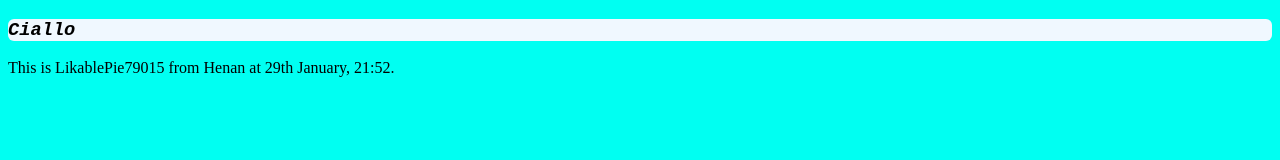
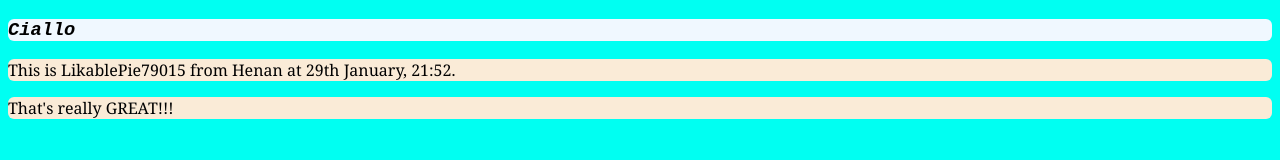
Before and after one commit to LikablePie79015/website, a plain HTML site: page index.html in a window 1280 px wide. Drawn offline with Linux system fonts and the light colour scheme.

Commit message:
Added New Features.

```diff
--- a/index.html
+++ b/index.html
@@ -1,10 +1,12 @@
 <!DOCTYPE html>
 
-<html>
+<html lang="en">
   <head>
     <meta charset="utf-8">
+    <meta name="viewpoint" content="width=device-width, initial-scale=2.0">
+    <link rel="stylesheet" type="text/css" href="main.css">
+
     <title>My Website QwQ</title>
-    <link rel="stylesheet" type="text/css" href="main.css">
   </head>
 
   <body>
@@ -13,5 +15,9 @@
     <p>
       This is LikablePie79015 from Henan at 29th January, 21:52.
     </p>
+
+    <p>
+      That's really GREAT!!!
+    </p>
   </body>
 </html>
--- a/main.css
+++ b/main.css
@@ -8,3 +8,9 @@ body h3 {
   border-radius: 6px;
   background-color: aliceblue;
 }
+
+body p {
+  font-family: Cambria, Cochin, Georgia, Times, 'Times New Roman', serif;
+  background-color: antiquewhite;
+  border-radius: 6px;
+}
```
